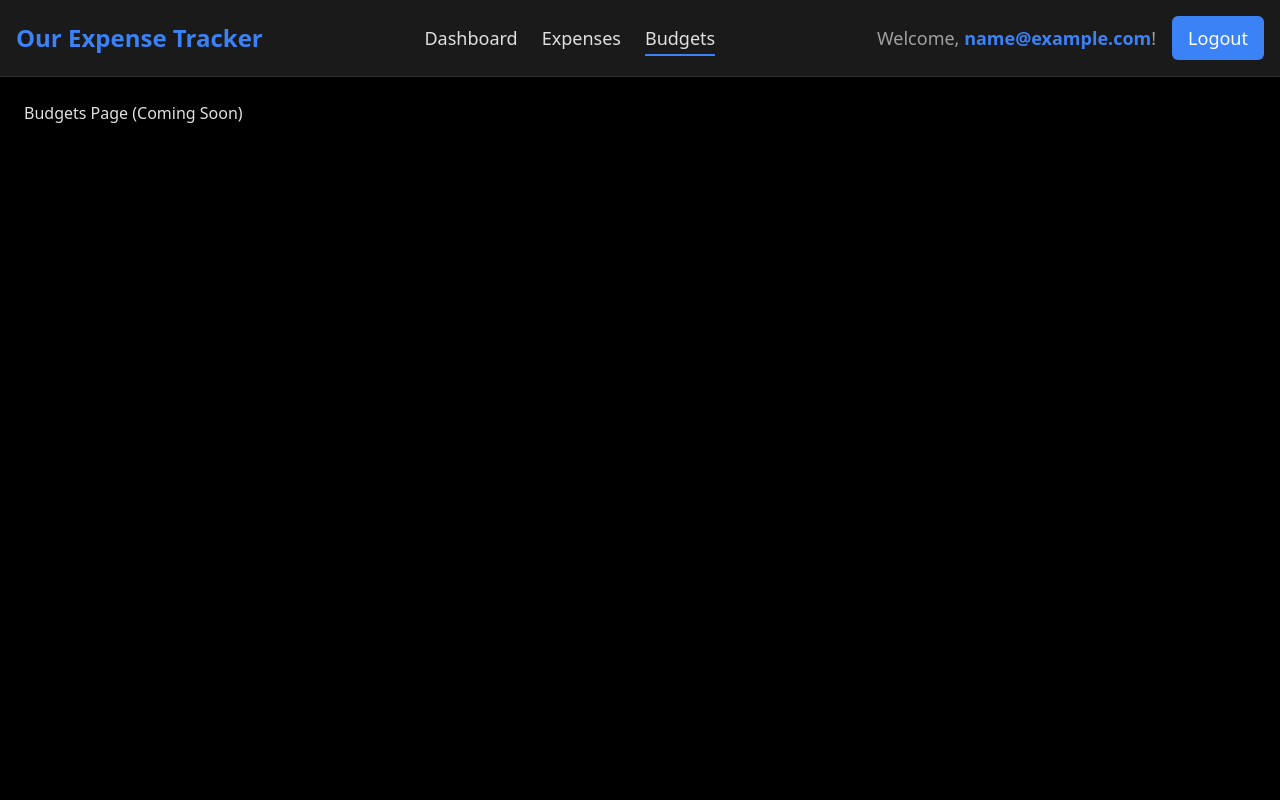
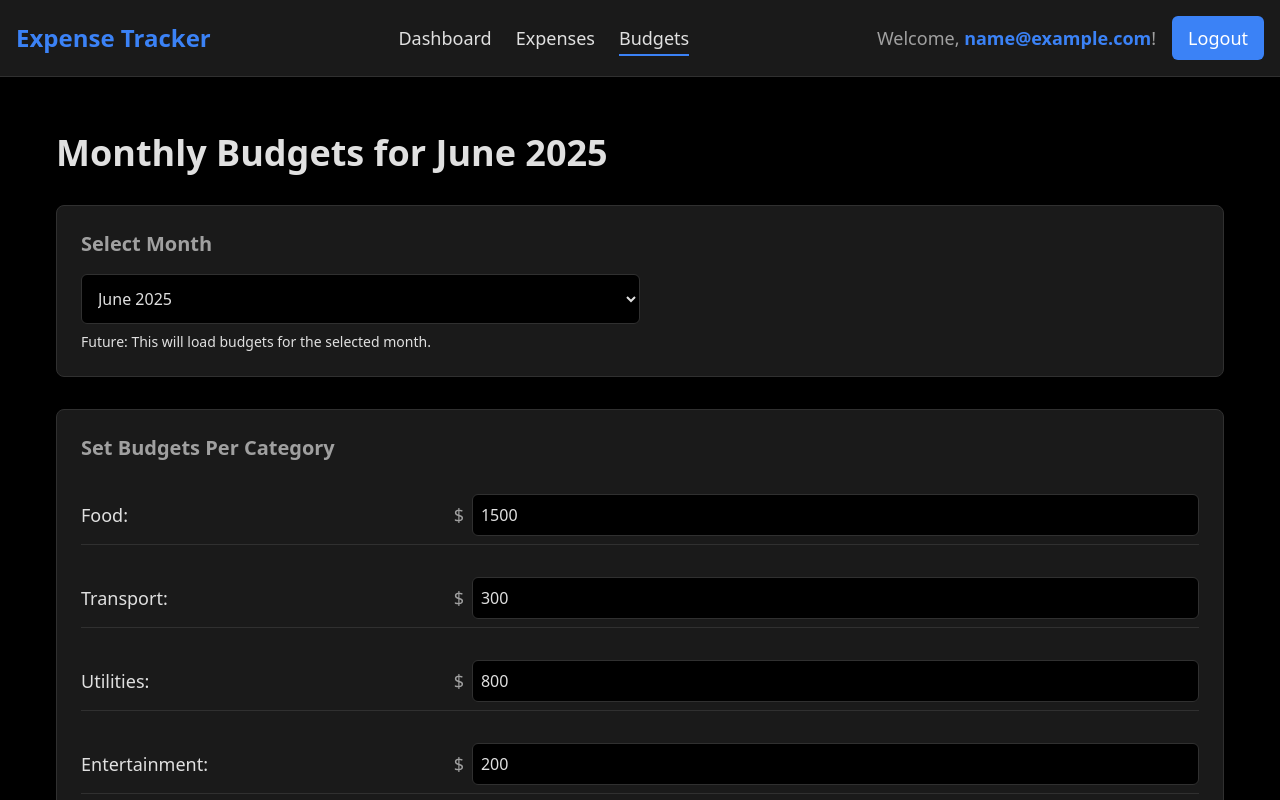
Before and after one commit to nakutakaa/Web9_grp1Expense-tracker-frontend, a React (Vite) app: page /budgets in a window 1280 px wide. Shown: the top 800 px of the page. Built offline with nearby package versions, Linux system fonts and the light colour scheme; sample sign-in values are in the browser's storage.

Commit message:
feat: Implemented basic BudgetPage UI with set budgets and summary sections

```diff
--- a/src/App.jsx
+++ b/src/App.jsx
@@ -13,6 +13,7 @@ import RegisterPage from './pages/Auth/RegisterPage';
 import DashboardPage from './pages/Dashboard/DashboardPage';
 import NotFoundPage from './pages/NotFoundPage';
 import ExpenseListPage from './pages/Expenses/ExpenseListPage';
+import BudgetPage from './pages/Budgets/BudgetPage';
 
 // Our custom components and layouts
 import ProtectedRoute from './components/ProtectedRoute'; // Importing our ProtectedRoute
@@ -50,7 +51,7 @@ function App() {
           {/* NEW: Our Expense List Page route */}
           <Route path="/expenses" element={<ExpenseListPage />} />
           {/* Future: We'll add more protected routes here later (e.g., /expenses/add, /budgets) */}
-          <Route path="/budgets" element={<div>Budgets Page (Coming Soon)</div>} />
+          <Route path="/budgets" element={<BudgetPage />} />
         </Route>
       </Route>
 
--- a/src/layouts/DashboardLayout.jsx
+++ b/src/layouts/DashboardLayout.jsx
@@ -24,7 +24,7 @@ const DashboardLayout = () => {
         <nav className="container mx-auto flex justify-between items-center">
           {/* Our application logo/title */}
           <NavLink to="/" className="text-2xl font-bold text-accent hover:text-accent-light transition-colors">
-            Our Expense Tracker
+            Expense Tracker
           </NavLink>
 
           {/* Our main navigation links */}
--- /dev/null
+++ b/src/pages/Budgets/BudgetPage.jsx
@@ -0,0 +1,172 @@
+// src/pages/Budgets/BudgetPage.jsx
+/**
+ * @file BudgetPage.jsx
+ * @description Component to allow users to set and view their monthly budgets per category.
+ * Initially uses placeholder data for demonstration.
+ */
+import React, { useState } from 'react';
+
+// Placeholder data for categories and budgets.
+// During finalisation, categories would come from a backend API,
+// and budgets would be fetched/managed via a backend API.
+const dummyCategories = [
+  { id: 1, name: 'Food' },
+  { id: 2, name: 'Transport' },
+  { id: 3, name: 'Utilities' },
+  { id: 4, name: 'Entertainment' },
+  { id: 5, name: 'Shopping' },
+  { id: 6, name: 'Rent' },
+  { id: 7, name: 'Healthcare' },
+  { id: 8, name: 'Savings' },
+  { id: 9, name: 'Education' },
+  { id: 10, name: 'Other' },
+];
+
+// Placeholder for current month's budgets.
+// Structure: { categoryId: amount }
+const initialBudgets = {
+  1: 1500, // Food
+  2: 300,  // Transport
+  3: 800,  // Utilities
+  4: 200,  // Entertainment
+};
+
+/**
+ * BudgetPage Component
+ * Displays a form to set budgets for different categories and
+ * a summary of existing budgets.
+ */
+const BudgetPage = () => {
+  // State to manage budget input for each category
+  const [budgets, setBudgets] = useState(initialBudgets);
+  const [selectedMonth, setSelectedMonth] = useState('June 2025'); // Placeholder for month selection
+
+  // Function to handle changes in budget input fields
+  const handleBudgetChange = (categoryId, value) => {
+    setBudgets((prevBudgets) => ({
+      ...prevBudgets,
+      [categoryId]: parseFloat(value) || 0, // Ensure it's a number, default to 0 if invalid
+    }));
+  };
+
+  // Function to simulate saving budgets
+  const handleSaveBudgets = (e) => {
+    e.preventDefault();
+    console.log(`Saving budgets for ${selectedMonth}:`, budgets);
+    alert(`Budgets for ${selectedMonth} saved! (Backend integration pending)`);
+    // we would send this 'budgets' data to our backend API
+  };
+
+  // Placeholder for actual spending data by category for the current month
+  // This would ideally come from  backends's expense aggregation API
+  const dummyActualSpending = {
+    1: 1200, // Food
+    2: 250,  // Transport
+    3: 750,  // Utilities
+    4: 220,  // Entertainment (over budget)
+  };
+
+  return (
+    <div className="p-4 sm:p-6 lg:p-8 space-y-8">
+      <h1 className="text-3xl sm:text-4xl font-bold text-text-primary mb-6">
+        Monthly Budgets for {selectedMonth}
+      </h1>
+
+      {/* Month Selection (Placeholder) */}
+      <div className="bg-secondary p-6 rounded-lg shadow-md border border-border-color">
+        <h2 className="text-xl font-semibold text-text-secondary mb-4">Select Month</h2>
+        <select
+          value={selectedMonth}
+          onChange={(e) => setSelectedMonth(e.target.value)}
+          className="w-full md:w-1/2 p-3 rounded-md bg-primary border border-border-color text-text-primary focus:outline-none focus:ring-2 focus:ring-accent-light"
+        >
+          <option value="May 2025">May 2025</option>
+          <option value="June 2025">June 2025</option>
+          <option value="July 2025">July 2025</option>
+        </select>
+        <p className="text-sm text-text-tertiary mt-2">
+          Future: This will load budgets for the selected month.
+        </p>
+      </div>
+
+      {/* Set Budgets Form */}
+      <form onSubmit={handleSaveBudgets} className="bg-secondary p-6 rounded-lg shadow-md border border-border-color space-y-6">
+        <h2 className="text-xl font-semibold text-text-secondary mb-4">Set Budgets Per Category</h2>
+        {dummyCategories.map((category) => (
+          <div key={category.id} className="flex items-center justify-between py-2 border-b border-border-color last:border-b-0">
+            <label htmlFor={`budget-${category.id}`} className="text-lg text-text-primary w-1/3">
+              {category.name}:
+            </label>
+            <div className="flex items-center w-2/3">
+              <span className="text-lg text-text-secondary mr-2">$</span>
+              <input
+                type="number"
+                id={`budget-${category.id}`}
+                value={budgets[category.id] || ''}
+                onChange={(e) => handleBudgetChange(category.id, e.target.value)}
+                className="flex-grow p-2 rounded-md bg-primary border border-border-color text-text-primary focus:outline-none focus:ring-2 focus:ring-accent-light"
+                placeholder="0.00"
+                min="0"
+                step="0.01"
+              />
+            </div>
+          </div>
+        ))}
+        <button
+          type="submit"
+          className="w-full px-6 py-3 bg-accent text-white rounded-md hover:bg-accent-light transition-colors font-semibold shadow-md"
+        >
+          Save Budgets
+        </button>
+      </form>
+
+      {/* Budget vs. Actuals Summary */}
+      <div className="bg-secondary p-6 rounded-lg shadow-md border border-border-color">
+        <h2 className="text-xl font-semibold text-text-secondary mb-4">Budget vs. Actual Spending</h2>
+        {dummyCategories.filter(cat => budgets[cat.id] > 0).length === 0 ? (
+          <p className="text-text-secondary">No budgets set for the selected month yet.</p>
+        ) : (
+          <div className="space-y-4">
+            {dummyCategories
+              .filter(cat => budgets[cat.id] > 0) // Only show categories with a set budget
+              .map((category) => {
+                const budgetedAmount = budgets[category.id] || 0;
+                const actualSpent = dummyActualSpending[category.id] || 0;
+                const remaining = budgetedAmount - actualSpent;
+                const isOverBudget = remaining < 0;
+                const percentageSpent = budgetedAmount > 0 ? (actualSpent / budgetedAmount) * 100 : 0;
+
+                return (
+                  <div key={category.id} className="border-b border-border-color pb-4 last:border-b-0 last:pb-0">
+                    <div className="flex justify-between items-center mb-2">
+                      <span className="text-lg text-text-primary font-semibold">{category.name}</span>
+                      <span className="text-md text-text-secondary">
+                        ${actualSpent.toFixed(2)} / ${budgetedAmount.toFixed(2)}
+                      </span>
+                    </div>
+                    <div className="w-full bg-primary-light rounded-full h-2.5">
+                      <div
+                        className={`h-2.5 rounded-full ${isOverBudget ? 'bg-error' : 'bg-success'}`}
+                        style={{ width: `${Math.min(percentageSpent, 100)}%` }}
+                      ></div>
+                    </div>
+                    <p className={`text-sm mt-1 ${isOverBudget ? 'text-error' : 'text-text-tertiary'}`}>
+                      {isOverBudget ?
+                        `Over budget by $${Math.abs(remaining).toFixed(2)}` :
+                        `$${remaining.toFixed(2)} remaining`
+                      }
+                    </p>
+                  </div>
+                );
+              })}
+          </div>
+        )}
+        <p className="text-sm text-text-tertiary mt-4">
+          Future: Actual spending will be pulled from your recorded expenses.
+        </p>
+      </div>
+    </div>
+  );
+};
+
+export default BudgetPage;
```
